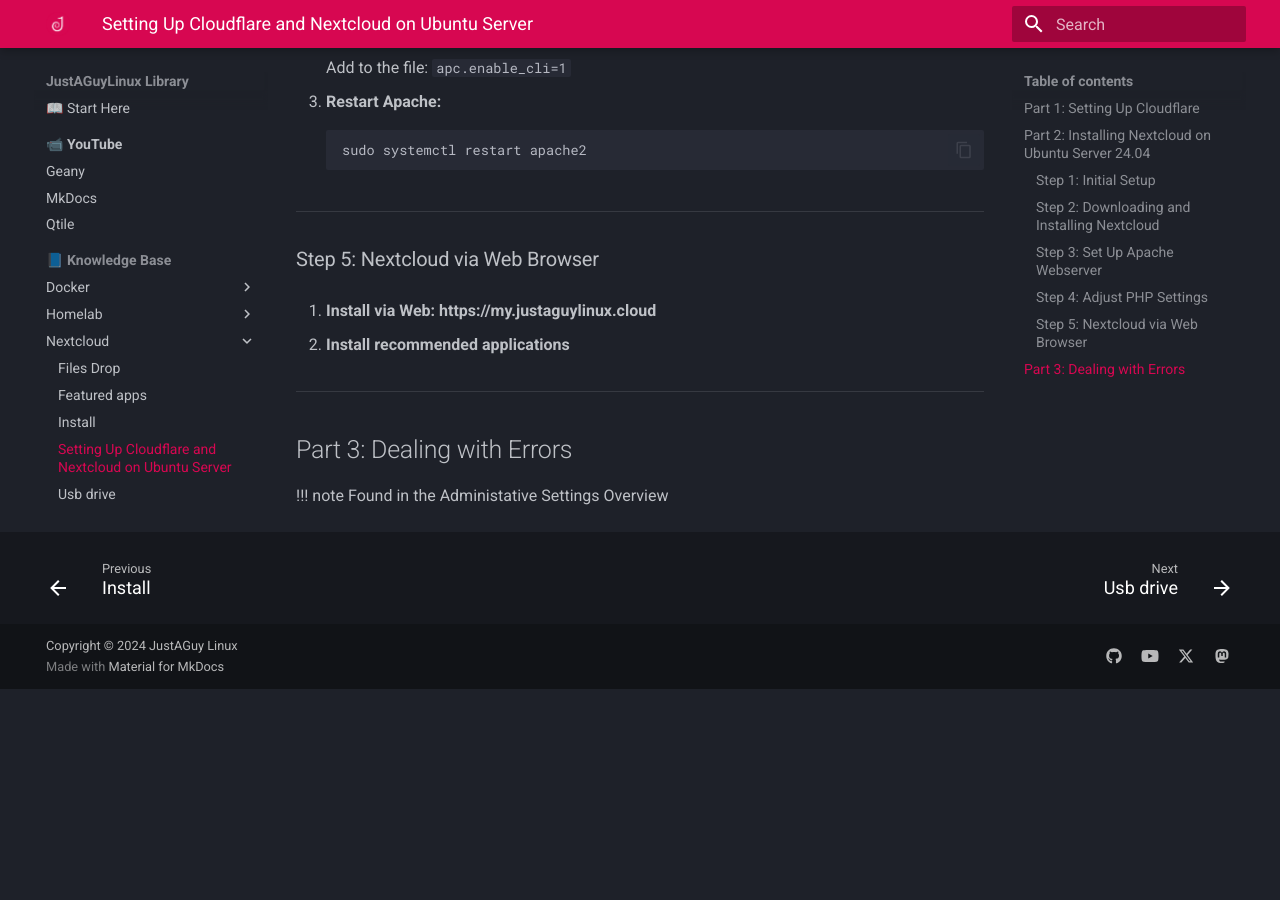
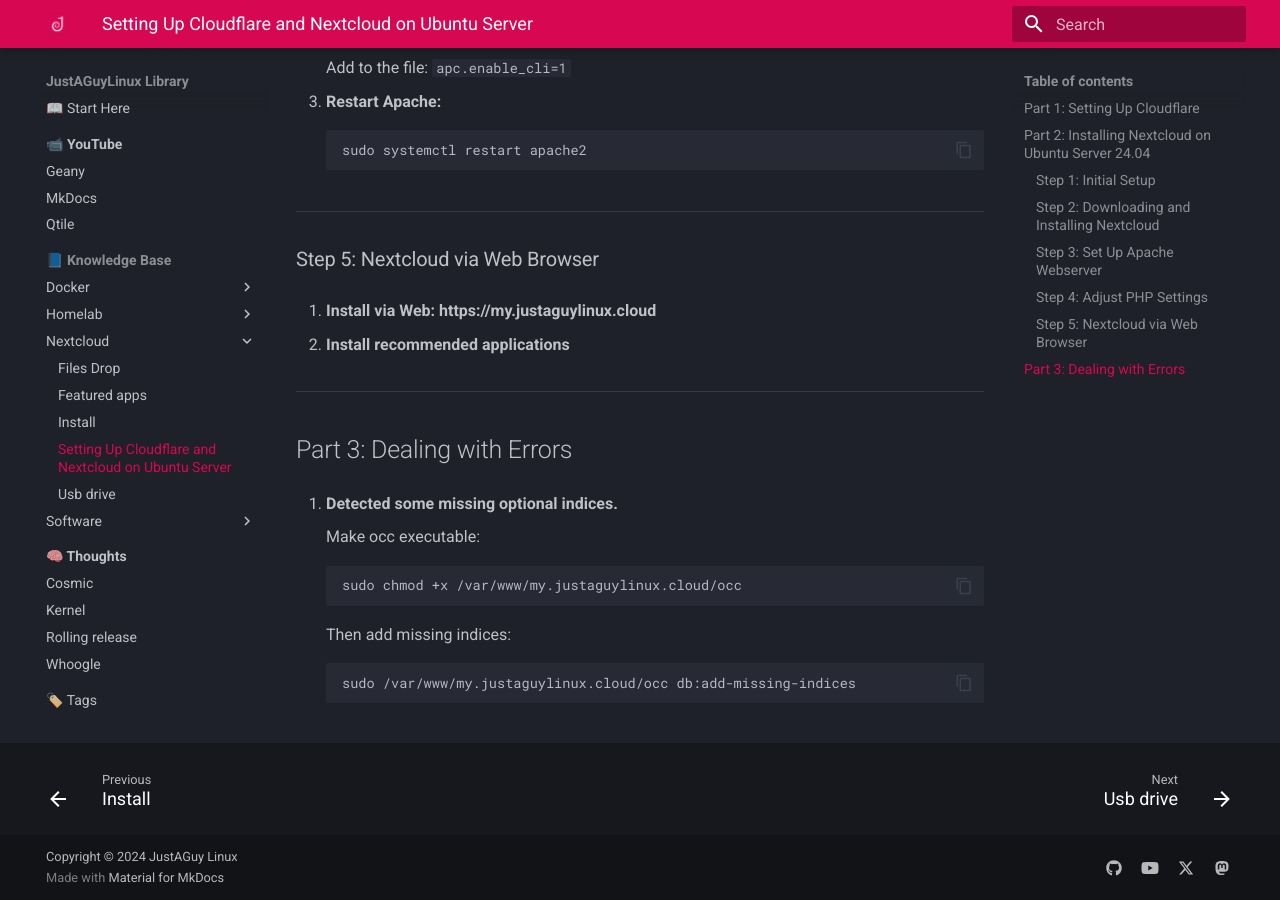
Before and after one commit to drewgrif/jagmkdocs, an MkDocs documentation site: the page built from docs/documentation/nextcloud/ubuntu-server.md, in a window 1280 px wide and 900 px high, scrolled down 4373 px. Built offline with MkDocs 1.6.1 and Material for MkDocs 9.7.7, drawn with Linux system fonts in a browser that asks for light colours; before the commit the page ends 5062 px from its top, so only the background shows below that.

Commit message:
Update ubuntu-server.md

````diff
--- a/docs/documentation/nextcloud/ubuntu-server.md
+++ b/docs/documentation/nextcloud/ubuntu-server.md
@@ -264,5 +264,16 @@ tags:
 
 ## Part 3: Dealing with Errors
 
- !!! note
-	Found in the Administative Settings Overview
+1. **Detected some missing optional indices.**
+
+	Make occ executable:
+
+	```bash
+	sudo chmod +x /var/www/my.justaguylinux.cloud/occ
+	```
+
+	Then add missing indices:
+
+	```bash
+	sudo /var/www/my.justaguylinux.cloud/occ db:add-missing-indices
+	```
````
